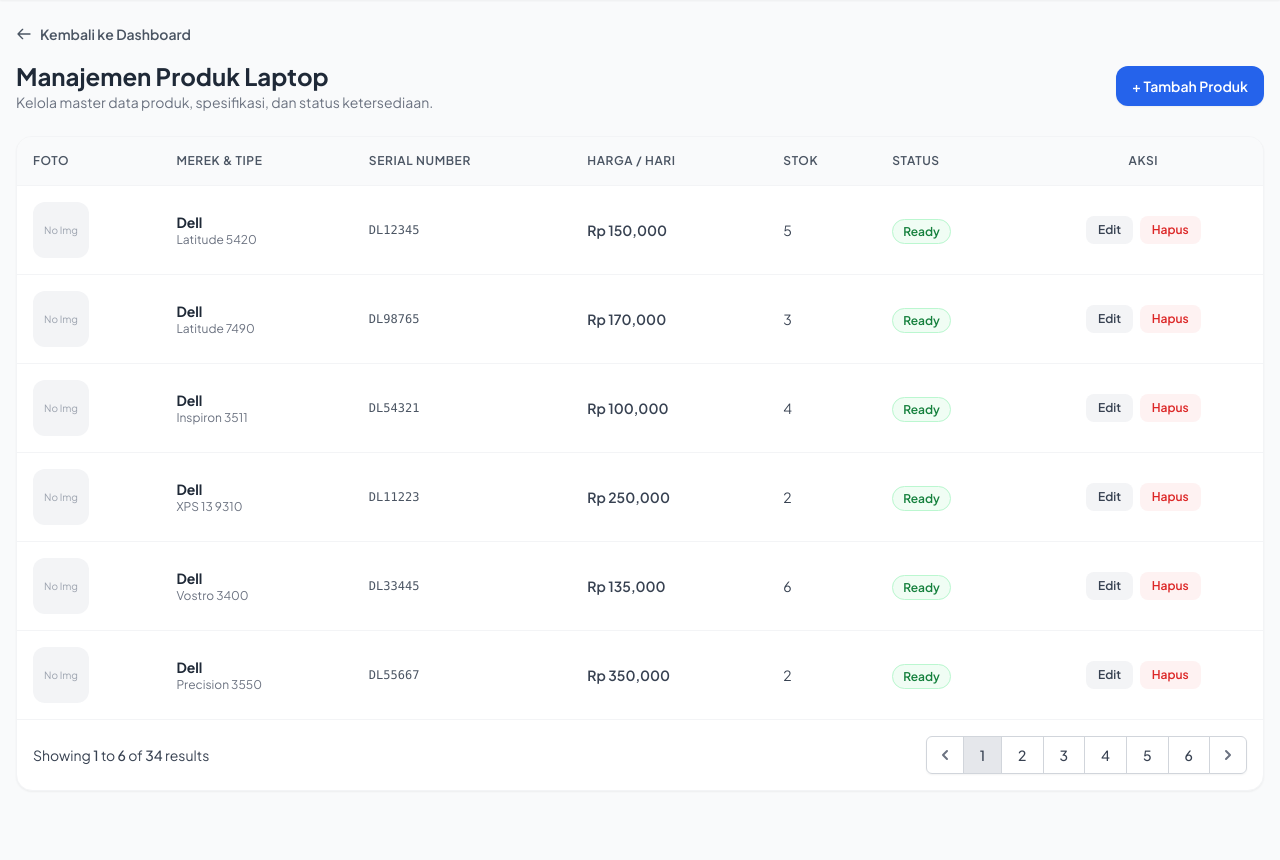
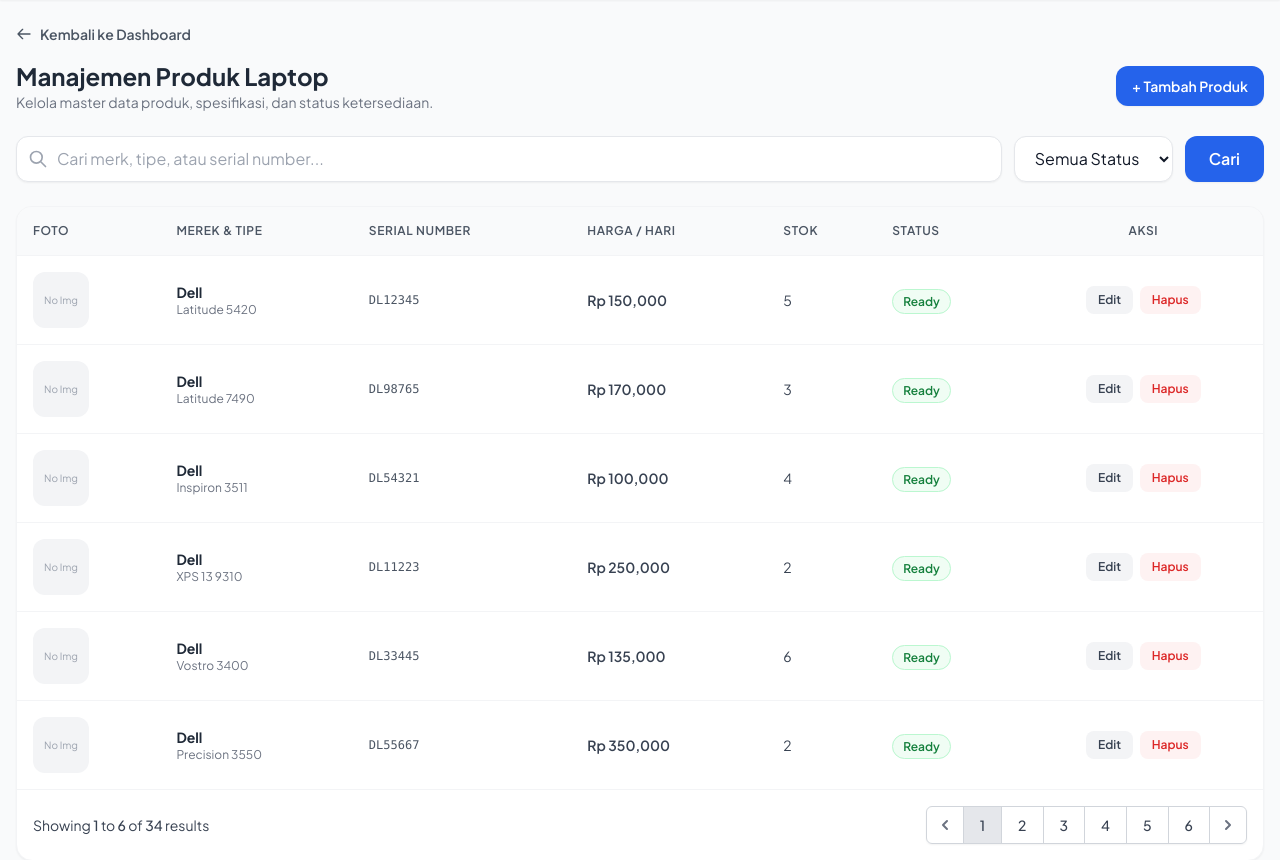
Before and after one commit to kaslana35/proyek1, a Laravel app: page /admin/produk in a window 1280 px wide. Shown: the part 61-921 px from the top of the page. Run offline with Laravel 12, Linux system fonts and the light colour scheme; a user stored in the database is signed in; data comes from the database, SQL or seed files in the repository; tables that the repository leaves empty hold one stand-in row (values such as "Sample post"); some libraries are stand-ins or nearby versions.

Commit message:
feat: add search & filter to admin product management page

```diff
--- a/sewa-laptop/app/Http/Controllers/AdminProdukController.php
+++ b/sewa-laptop/app/Http/Controllers/AdminProdukController.php
@@ -5,11 +5,26 @@ namespace App\Http\Controllers;
 use App\Models\Laptop;
 use App\Http\Requests\StoreLaptopRequest;
 use App\Http\Requests\UpdateLaptopRequest;
+use Illuminate\Http\Request;
 use Illuminate\Support\Facades\Storage;
 
 class AdminProdukController extends Controller {
-    public function manageProduk() {
-        $laptops = Laptop::paginate(6);
+    public function manageProduk(Request $request) {
+        $query = Laptop::query();
+
+        if ($request->filled('search')) {
+            $query->where(function ($q) use ($request) {
+                $q->where('merk', 'like', "%{$request->search}%")
+                  ->orWhere('tipe', 'like', "%{$request->search}%")
+                  ->orWhere('serial_number', 'like', "%{$request->search}%");
+            });
+        }
+
+        if ($request->filled('status') && in_array($request->status, ['ready', 'empty'])) {
+            $query->where('status', $request->status);
+        }
+
+        $laptops = $query->orderBy('created_at', 'desc')->paginate(6)->withQueryString();
         return view('admin.produk.manage', compact('laptops'));
     }
 
--- a/sewa-laptop/resources/views/admin/produk/manage.blade.php
+++ b/sewa-laptop/resources/views/admin/produk/manage.blade.php
@@ -12,6 +12,25 @@
     </div>
     <a href="{{ route('admin.laptops.create') }}" class="bg-blue-600 text-white px-4 py-2.5 rounded-xl text-sm font-semibold hover:bg-blue-700 transition-smooth shadow-sm whitespace-nowrap">+ Tambah Produk</a>
 </div>
+
+<!-- Search & Filter -->
+<form action="{{ route('admin.produk.manage') }}" method="GET" class="mb-6 flex flex-col sm:flex-row gap-3">
+    <div class="relative flex-1">
+        <div class="absolute inset-y-0 left-0 pl-3 flex items-center pointer-events-none">
+            <svg class="w-5 h-5 text-gray-400 dark:text-gray-500" fill="none" stroke="currentColor" viewBox="0 0 24 24"><path stroke-linecap="round" stroke-linejoin="round" stroke-width="2" d="M21 21l-6-6m2-5a7 7 0 11-14 0 7 7 0 0114 0z"></path></svg>
+        </div>
+        <input type="text" name="search" value="{{ request('search') }}" placeholder="Cari merk, tipe, atau serial number..." class="border border-gray-200 dark:border-slate-600 rounded-xl pl-10 pr-4 py-2.5 w-full focus:ring-2 focus:ring-blue-500 focus:border-blue-500 transition-smooth shadow-sm bg-white dark:bg-slate-800 text-gray-900 dark:text-gray-100 placeholder-gray-400 dark:placeholder-gray-500">
+    </div>
+    <select name="status" class="border border-gray-200 dark:border-slate-600 rounded-xl px-4 py-2.5 focus:ring-2 focus:ring-blue-500 focus:border-blue-500 transition-smooth shadow-sm bg-white dark:bg-slate-800 text-gray-900 dark:text-gray-100">
+        <option value="">Semua Status</option>
+        <option value="ready" {{ request('status') == 'ready' ? 'selected' : '' }}>Ready</option>
+        <option value="empty" {{ request('status') == 'empty' ? 'selected' : '' }}>Empty</option>
+    </select>
+    <button class="bg-blue-600 text-white px-6 py-2.5 rounded-xl font-semibold hover:bg-blue-700 transition-smooth shadow-sm hover:shadow-md">Cari</button>
+    @if(request('search') || request('status'))
+        <a href="{{ route('admin.produk.manage') }}" class="bg-gray-100 dark:bg-slate-700 text-gray-700 dark:text-gray-300 px-4 py-2.5 rounded-xl font-semibold hover:bg-gray-200 dark:hover:bg-slate-600 transition-smooth">Reset</a>
+    @endif
+</form>
 
 <div class="bg-white dark:bg-slate-800 rounded-2xl shadow-sm border border-gray-100 dark:border-slate-700 overflow-hidden">
     <div class="overflow-x-auto">
```
